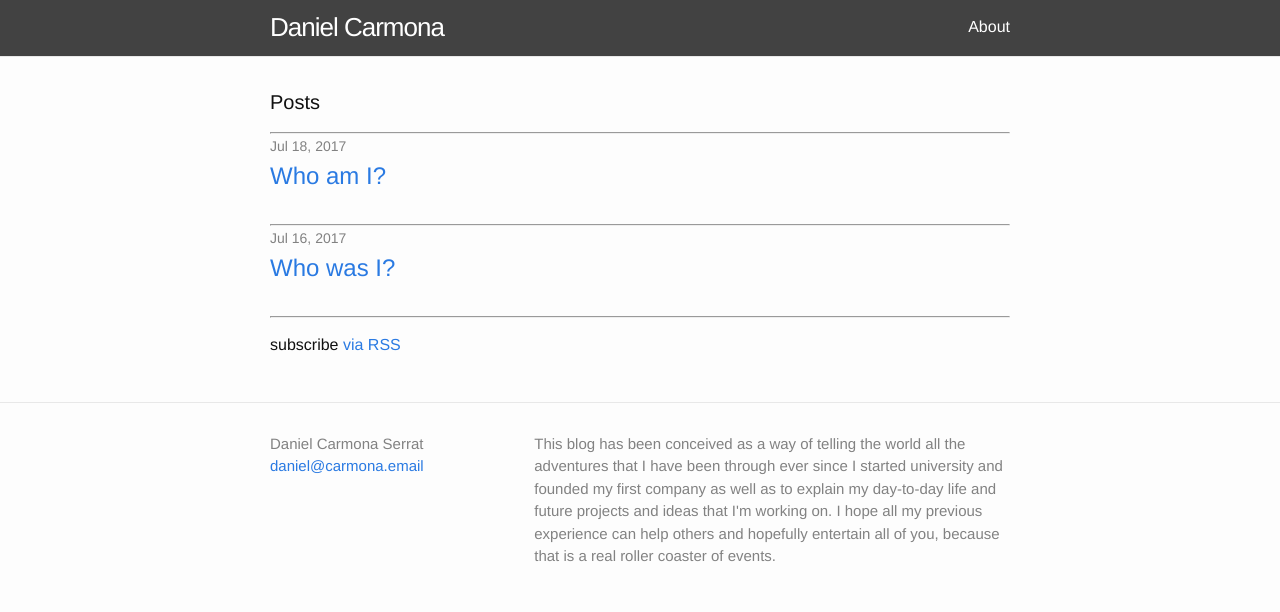
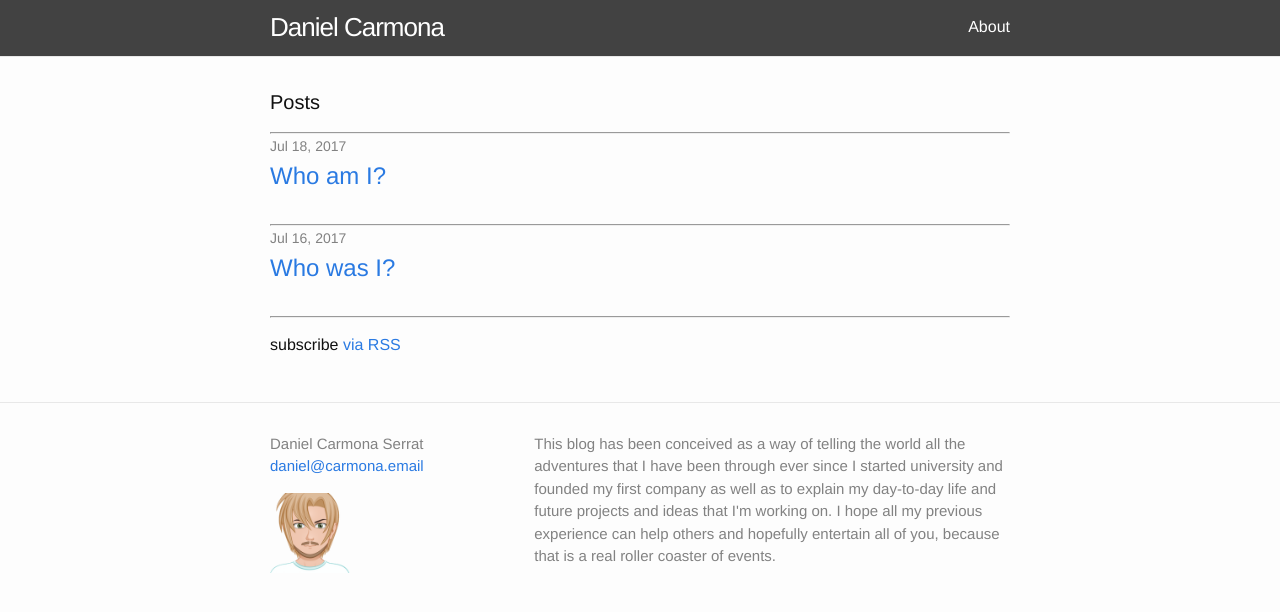
Before and after one commit to MrPolymath/mrpolymath.github.io, a Jekyll site: the page built from index.md, in a window 1280 px wide. Shown: the top 612 px of the page. Built offline with Jekyll 4.4.1, drawn with Linux system fonts in a browser that asks for light colours.

Commit message:
Add avatar to footer

```diff
--- a/_includes/footer.html
+++ b/_includes/footer.html
@@ -19,25 +19,9 @@
           <li><a href="mailto:{{ site.email }}">{{ site.email }}</a></li>
           {% endif %}
         </ul>
+        <img class="avatar" src="{{ site.url }}/assets/myAvatar190x190.png">
       </div>
-
-      <!-- <div class="footer-col footer-col-2">
-        <ul class="social-media-list">
-          {% if site.github_username %}
-          <li>
-            {% include icon-github.html username=site.github_username %}
-          </li>
-          {% endif %}
-
-          {% if site.twitter_username %}
-          <li>
-            {% include icon-twitter.html username=site.twitter_username %}
-          </li>
-          {% endif %}
-        </ul>
-      </div> -->
-
-      <div class="footer-col footer-col-3">
+      <div class="footer-col footer-col-2">
         <p>{{ site.description | escape }}</p>
       </div>
     </div>
--- a/assets/main.scss
+++ b/assets/main.scss
@@ -36,7 +36,7 @@
     text-decoration: none;
 }
 
-.footer-col-3 {
+.footer-col-2 {
   width: -webkit-calc(65% - (30px / 2));
   width: calc(65% - (30px / 2));
 }
@@ -49,6 +49,10 @@
   text-align: justify;
 }
 
+footer .avatar {
+  max-width: 80px;
+}
+
 @media screen and (max-width: 600px) {
   .site-nav .page-link {
       color: #424242;
```
Also changed, not shown: assets/myAvatar190x190.png (added).
